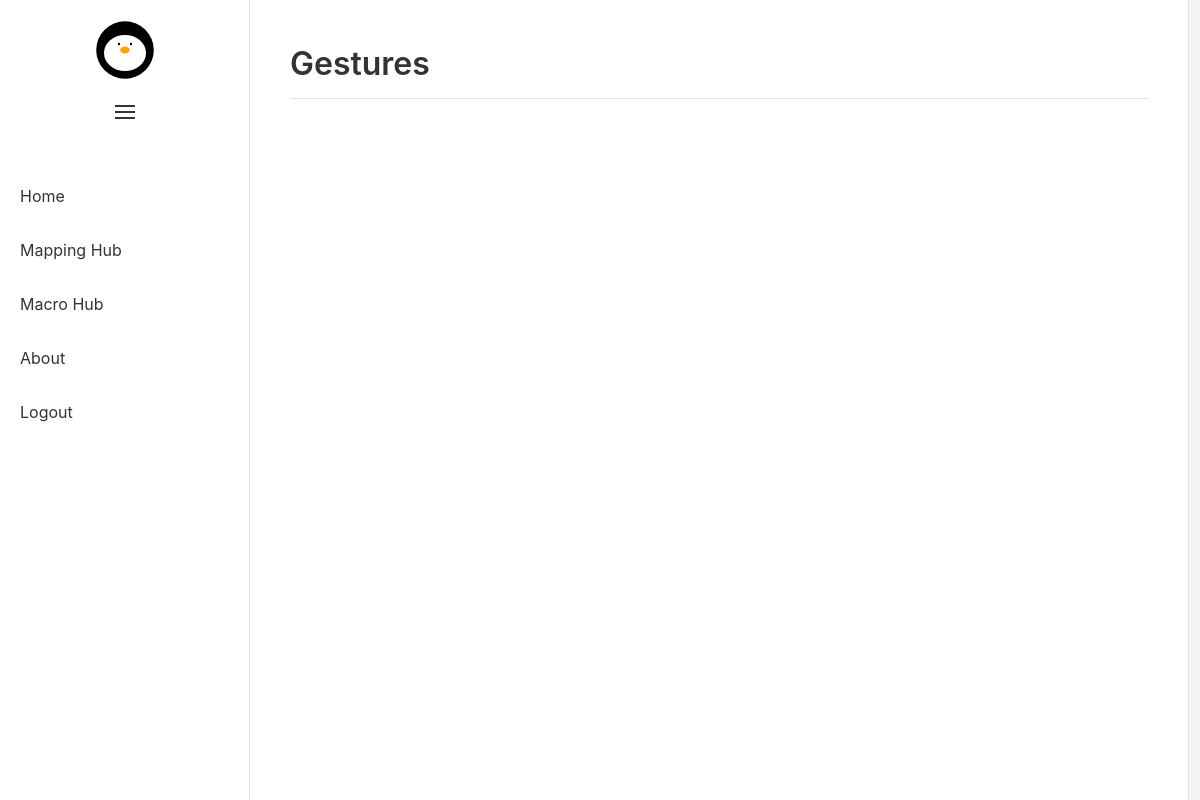
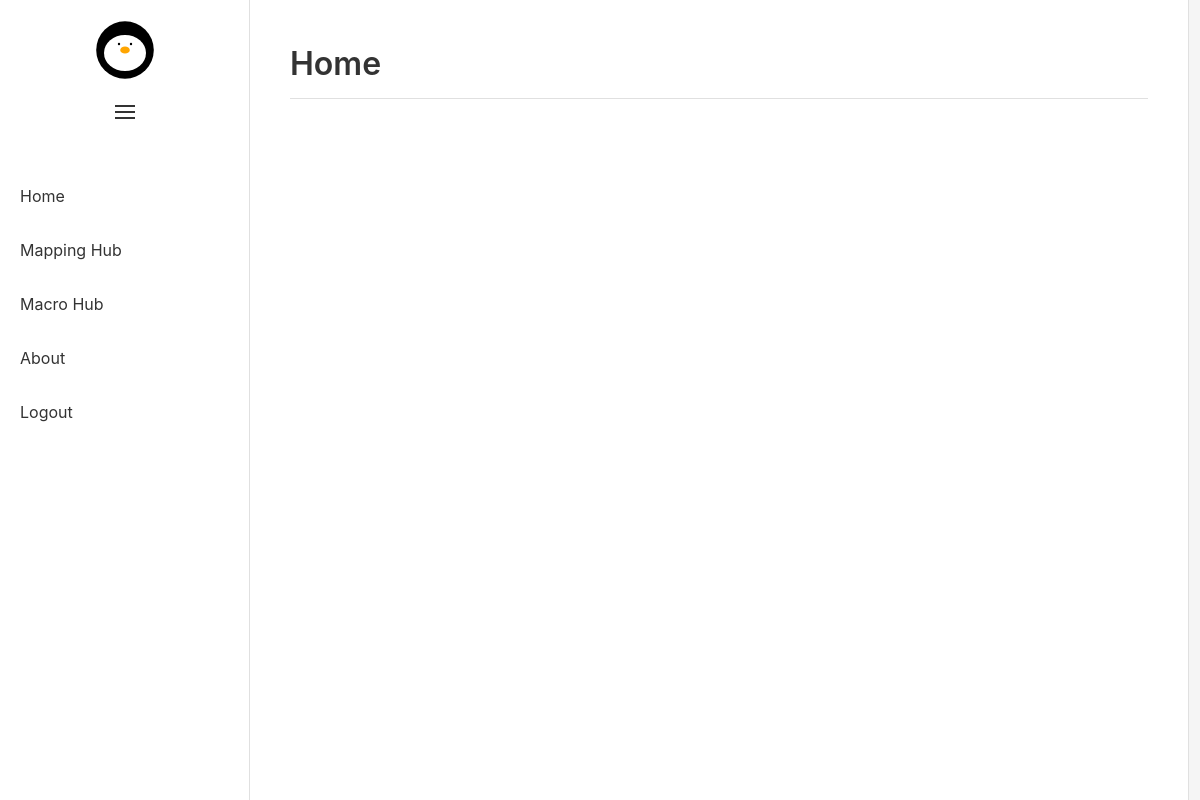
Before and after one commit to adamsoufan/wave, an Electron app: page renderer/index.html in a window 1200 px wide. Drawn offline with Linux system fonts and the light colour scheme; no server answers.

Commit message:
Change Home page title to say Home, not Gestures

```diff
--- a/renderer/index.html
+++ b/renderer/index.html
@@ -41,7 +41,7 @@
 
         <!-- Main content area -->
         <div class="content">
-            <h1>Gestures</h1>
+            <h1>Home</h1>
             <div class="gesture-grid">
                 <!-- Gesture cards will be added here dynamically -->
             </div>
```
